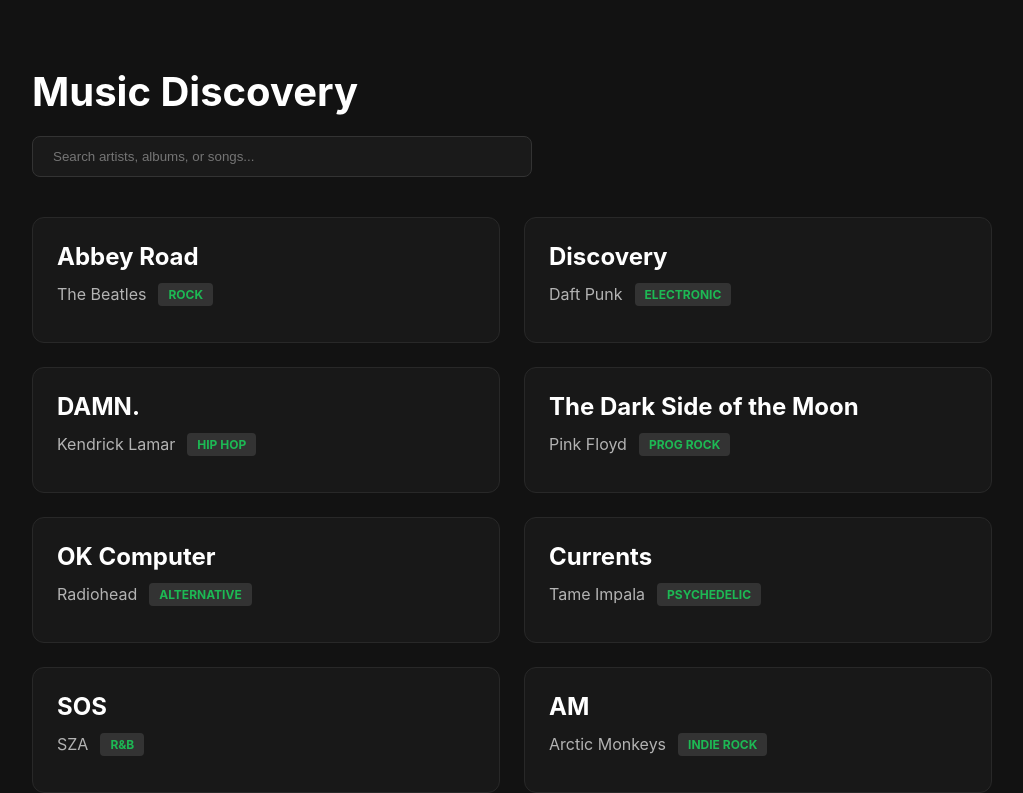
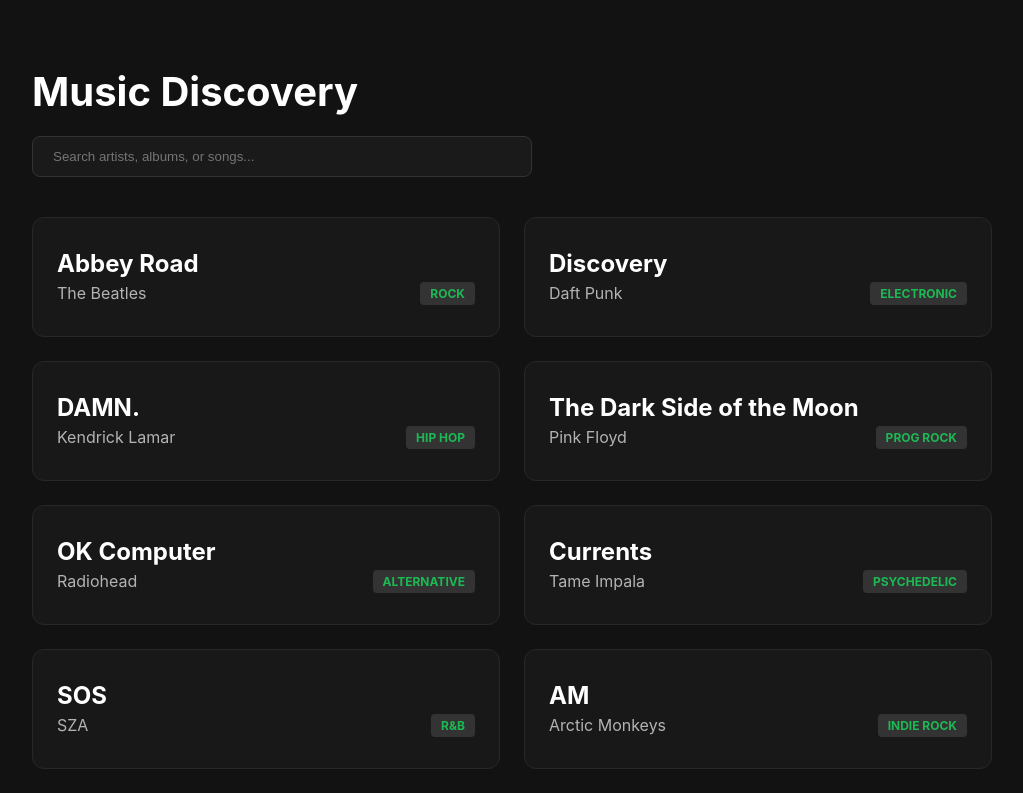
Before and after one commit to srijachatterjee19/beatbound-frontend, a React (Vite) app: page / in a window 1280 px wide. Shown: the top 793 px of the page, without its empty margins (128-1151 px from the left). Built offline with nearby package versions, Linux system fonts and the light colour scheme.

Commit message:
move genre tag to the right

```diff
--- a/src/index.css
+++ b/src/index.css
@@ -63,6 +63,8 @@
 }
 
 .card {
+  min-height: 120px;
+  justify-content: center;
   background-color: #181818;
   border-radius: 12px;
   padding: 24px;
@@ -84,12 +86,13 @@
 
 /* Meta info (Album + Genre) */
 .meta-info {
-  margin: 12px 0;
+  margin-top: 4px;
   display: flex;
   align-items: center;
   flex-wrap: wrap; /* Prevents text clumping on small cards */
   gap: 12px;
   color: #b3b3b3;
+  justify-content: space-between; /* Pushes Genre to the right side */
 }
 
 .genre-tag {
```
